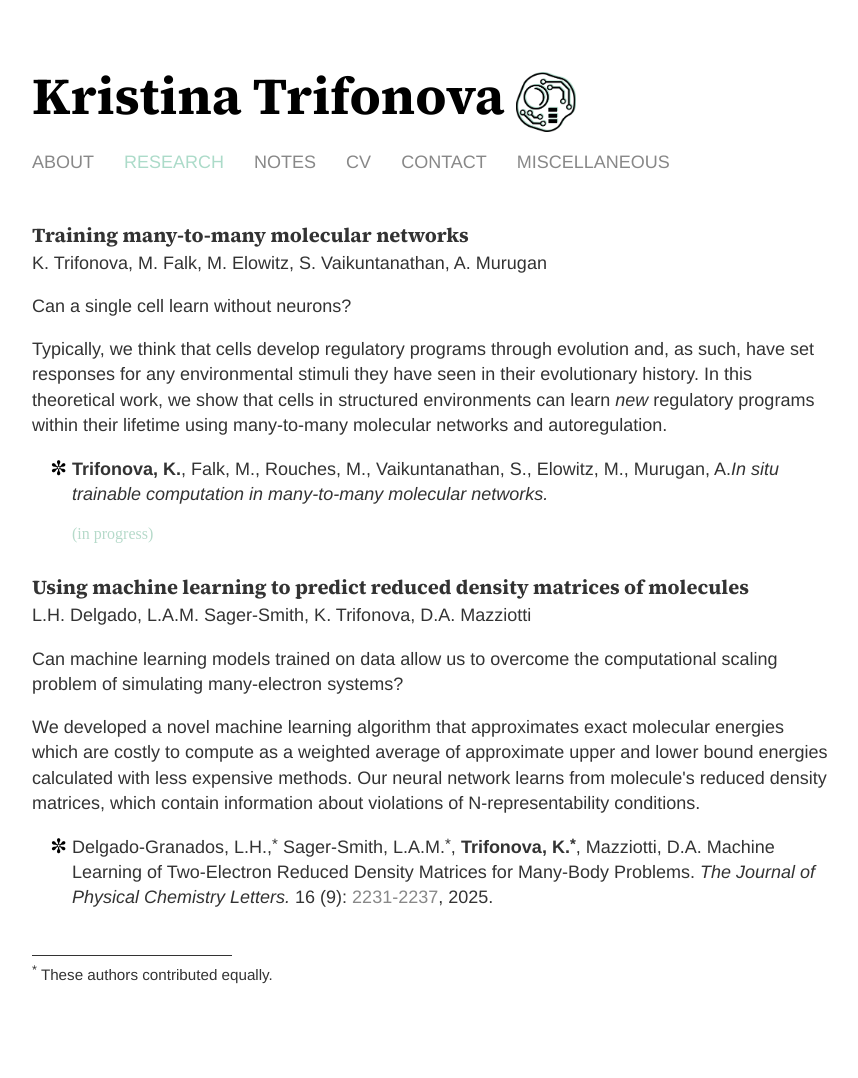
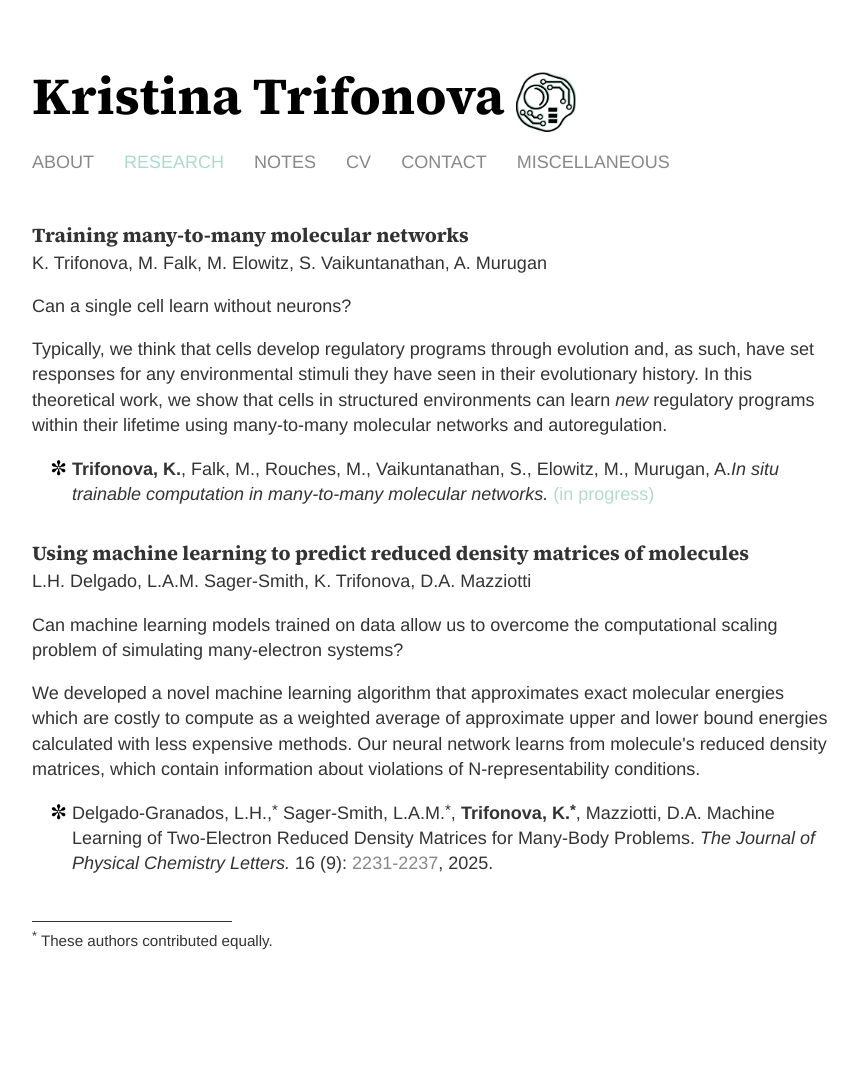
Before and after one commit to k-trifonova/k-trifonova.github.io, a Jekyll site: the page built from research/index.html, in a window 1280 px wide. Shown: the whole page, without its empty margins (208-1066 px from the left). Built offline with Jekyll 4.4.1, drawn with Linux system fonts in a browser that asks for light colours; after the commit the page ends 1044 px from its top, so only the background shows below that.

Commit message:
fixed in progress formatting

```diff
--- a/research/index.html
+++ b/research/index.html
@@ -19,7 +19,7 @@
 			<p>Can a single cell learn without neurons? </p>
 			<p>Typically, we think that cells develop regulatory programs through evolution and, as such, have set responses for any environmental stimuli they have seen in their evolutionary history. In this theoretical work, we show that cells in structured environments can learn <em>new</em> regulatory programs within their lifetime using many-to-many molecular networks and autoregulation.</p>
 			<ul class="custom-bullets">
-				<li> <p> <strong>Trifonova, K.</strong>, Falk, M., Rouches, M., Vaikuntanathan, S., Elowitz, M., Murugan, A.<em>In situ trainable computation in many-to-many molecular networks.</em> </p> <span style="color: #b6daca;">(in progress)</span> </li>
+				<li> <p> <strong>Trifonova, K.</strong>, Falk, M., Rouches, M., Vaikuntanathan, S., Elowitz, M., Murugan, A.<em>In situ trainable computation in many-to-many molecular networks.</em> <span style="color: #b6daca;">(in progress)</span> </p> </li>
 			</ul>
 		<br>
 
```
